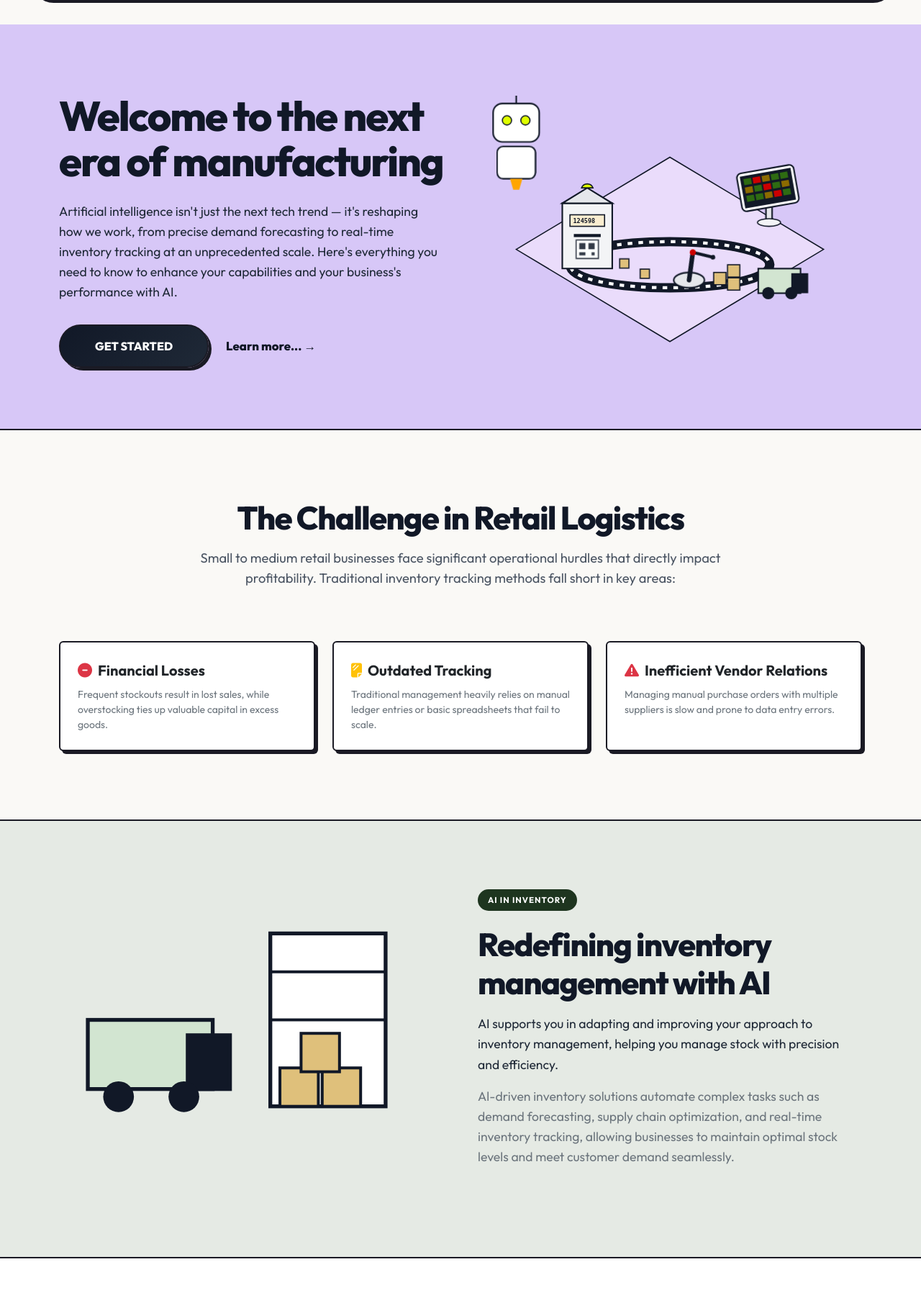
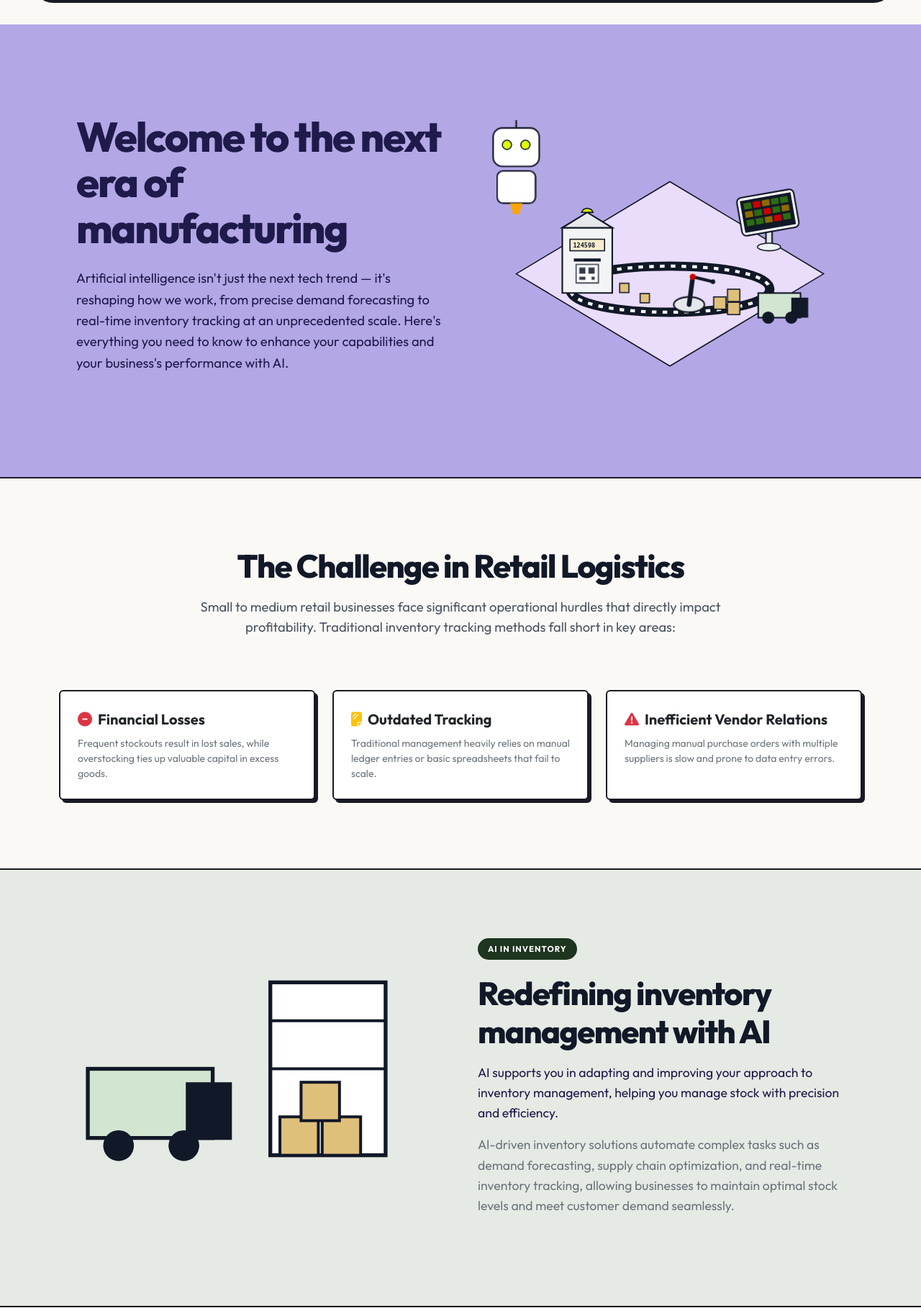
Before and after one commit to ParthChoudhary123/avis2, a Django app: page / in a window 1280 px wide. Shown: the part 81-1899 px from the top of the page at 72% size. Run offline with Django 5.2, Linux system fonts and the light colour scheme.

Commit message:
Configure solid lavender background, dark navy typography, and left column padding to align with screenshot layout

```diff
--- a/inventory/templates/inventory/landing.html
+++ b/inventory/templates/inventory/landing.html
@@ -9,9 +9,9 @@
 
     /* Hero section lavender backdrop */
     .hero-container {
-        background-color: #D7C7F7 !important;
+        background-color: #B4A7E5 !important;
         border-bottom: var(--border-main);
-        padding: 95px 0 85px;
+        padding: 100px 0 90px;
     }
 
     .hero-headline {
@@ -20,13 +20,13 @@
         font-size: 3.6rem;
         line-height: 1.1;
         letter-spacing: -2px;
-        color: #111827;
+        color: #1e1b4b;
         margin-bottom: 24px;
     }
 
     .hero-body-text {
         font-size: 1.1rem;
-        color: #1f2937;
+        color: #1e1b4b;
         line-height: 1.6;
         margin-bottom: 30px;
     }
@@ -425,15 +425,11 @@
         <div class="container">
             <div class="row align-items-center g-5">
                 <!-- Left Layout Grid -->
-                <div class="col-lg-6 text-start text-dark">
-                    <h1 class="hero-headline">Welcome to the next era of manufacturing</h1>
-                    <p class="hero-body-text">
+                <div class="col-lg-6 text-start text-dark ps-lg-5 py-4">
+                    <h1 class="hero-headline" style="color: #1e1b4b !important;">Welcome to the next era of manufacturing</h1>
+                    <p class="hero-body-text" style="color: #1e1b4b !important; font-size: 1.15rem; max-width: 520px; line-height: 1.6;">
                         Artificial intelligence isn't just the next tech trend — it's reshaping how we work, from precise demand forecasting to real-time inventory tracking at an unprecedented scale. Here's everything you need to know to enhance your capabilities and your business's performance with AI.
                     </p>
-                    <div class="d-flex flex-wrap align-items-center gap-4">
-                        <a href="{% url 'register' %}" class="btn-submit-gradient py-3 px-5 fs-6 text-uppercase tracking-wider">Get started</a>
-                        <a href="#about" class="hero-anchor-link">Learn more... →</a>
-                    </div>
                 </div>
 
                 <!-- Right Layout Grid: Isometric Factory Illustration -->
```
